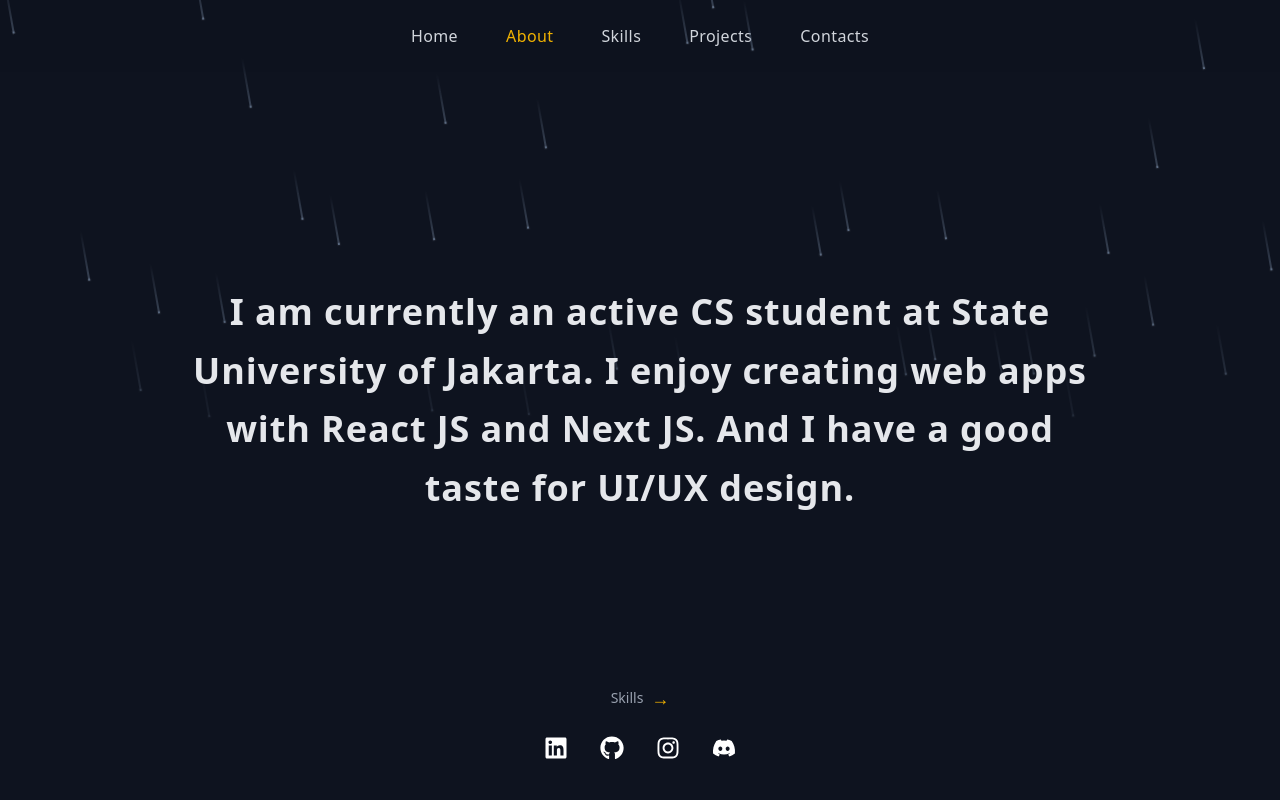
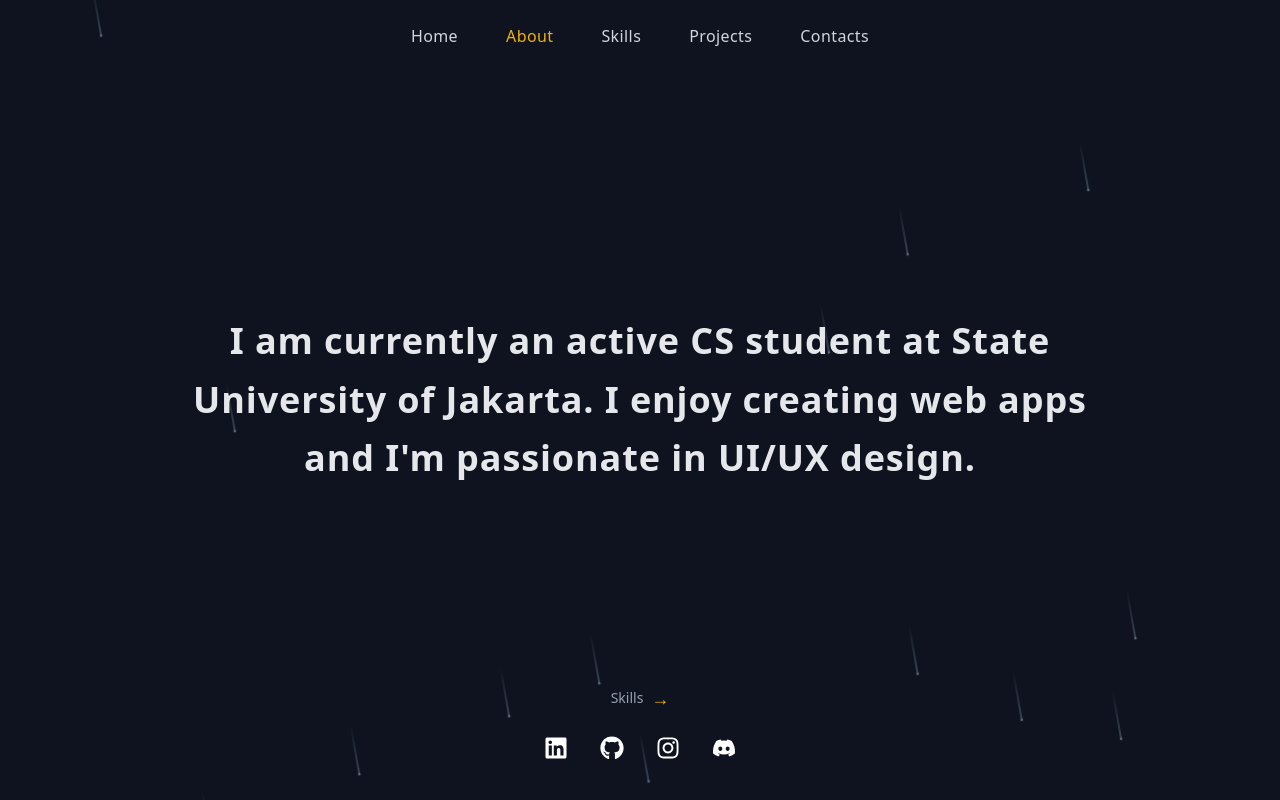
Before and after one commit to Kriiif/Portofolios, a Next.js app: page / in a window 1280 px wide. Both pictures are taken after a click on the item "About". Built offline with nearby package versions, Linux system fonts and the light colour scheme.

Commit message:
feat: add core portfolio sections and meteors background component with global styles.

```diff
--- a/app/globals.css
+++ b/app/globals.css
@@ -103,7 +103,7 @@ body {
 
   @keyframes meteor {
     0% {
-      transform: rotate(215deg) translateX(0);
+      transform: rotate(215deg) translateX(50vh);
       opacity: 1;
     }
 
@@ -112,7 +112,7 @@ body {
     }
 
     100% {
-      transform: rotate(215deg) translateX(-500px);
+      transform: rotate(215deg) translateX(-200vh);
       opacity: 0;
     }
   }
--- a/components/About.tsx
+++ b/components/About.tsx
@@ -12,8 +12,7 @@ export default function About({ onNavigate }: AboutProps) {
       <div className="max-w-4xl text-center">
         <h3 className="text-2xl md:text-4xl font-bold leading-relaxed text-gray-200 tracking-wide">
           I am currently an active CS student at State University of Jakarta. I
-          enjoy creating web apps with React JS and Next JS. And I have a good
-          taste for UI/UX design.
+          enjoy creating web apps and I'm passionate in UI/UX design.
         </h3>
       </div>
 
--- a/components/Hero.tsx
+++ b/components/Hero.tsx
@@ -9,12 +9,12 @@ interface HeroProps {
 
 export default function Hero({ onNavigate }: HeroProps) {
   return (
-    <section className="h-full flex flex-col justify-center items-center px-6 relative pt-10 animate-in fade-in zoom-in duration-500">
+    <section className="h-full flex flex-col justify-center items-center px-6 relative pt-10 animate-in fade-in slide-in-from-bottom-4 duration-500">
 
       {/* Konten Utama */}
       <div className="text-center gap-3 md:gap-4 flex flex-col mt-[-40px] z-70">
         <h1 className="text-4xl md:text-6xl font-bold tracking-tight text-white">
-          HI, I'm Fikri.
+          Hi, I'm Fikri.
         </h1>
 
         <h2 className="text-xl md:text-3xl font-semibold text-gray-300 min-h-[40px] z-70">
--- a/components/Navbar.tsx
+++ b/components/Navbar.tsx
@@ -13,7 +13,7 @@ export default function Navbar({ onNavigate, currentSection }: NavbarProps) {
   ];
 
   return (
-    <nav className="fixed top-0 left-0 w-full z-50 flex justify-center py-6 bg-[#0E131F]/90 backdrop-blur-sm">
+    <nav className="fixed top-0 left-0 w-full z-[100] flex justify-center py-6 bg-transparent">
       <ul className="flex gap-6 md:gap-12 text-gray-300 font-medium text-sm md:text-base tracking-wide">
         {navItems.map((item) => (
           <li
--- a/components/Skills.tsx
+++ b/components/Skills.tsx
@@ -36,7 +36,7 @@ export default function Skills({ onNavigate }: SkillsProps) {
       {/* Judul */}
       <div className="text-center mb-16 mt-[-40px]">
         <h2 className="text-3xl md:text-5xl font-bold text-gray-200 tracking-tight">
-          Techs & Stacks
+          Tech Stack
         </h2>
       </div>
 
--- a/components/ui/meteors.tsx
+++ b/components/ui/meteors.tsx
@@ -49,8 +49,8 @@ export const Meteors = ({
             className,
           )}
           style={{
-            top: "-40px",
-            left: meteor.position + "%",
+            top: "0",
+            right: meteor.position + "%",
             animationDelay: meteor.delay + "s",
             animationDuration: meteor.duration + "s",
           }}
```
